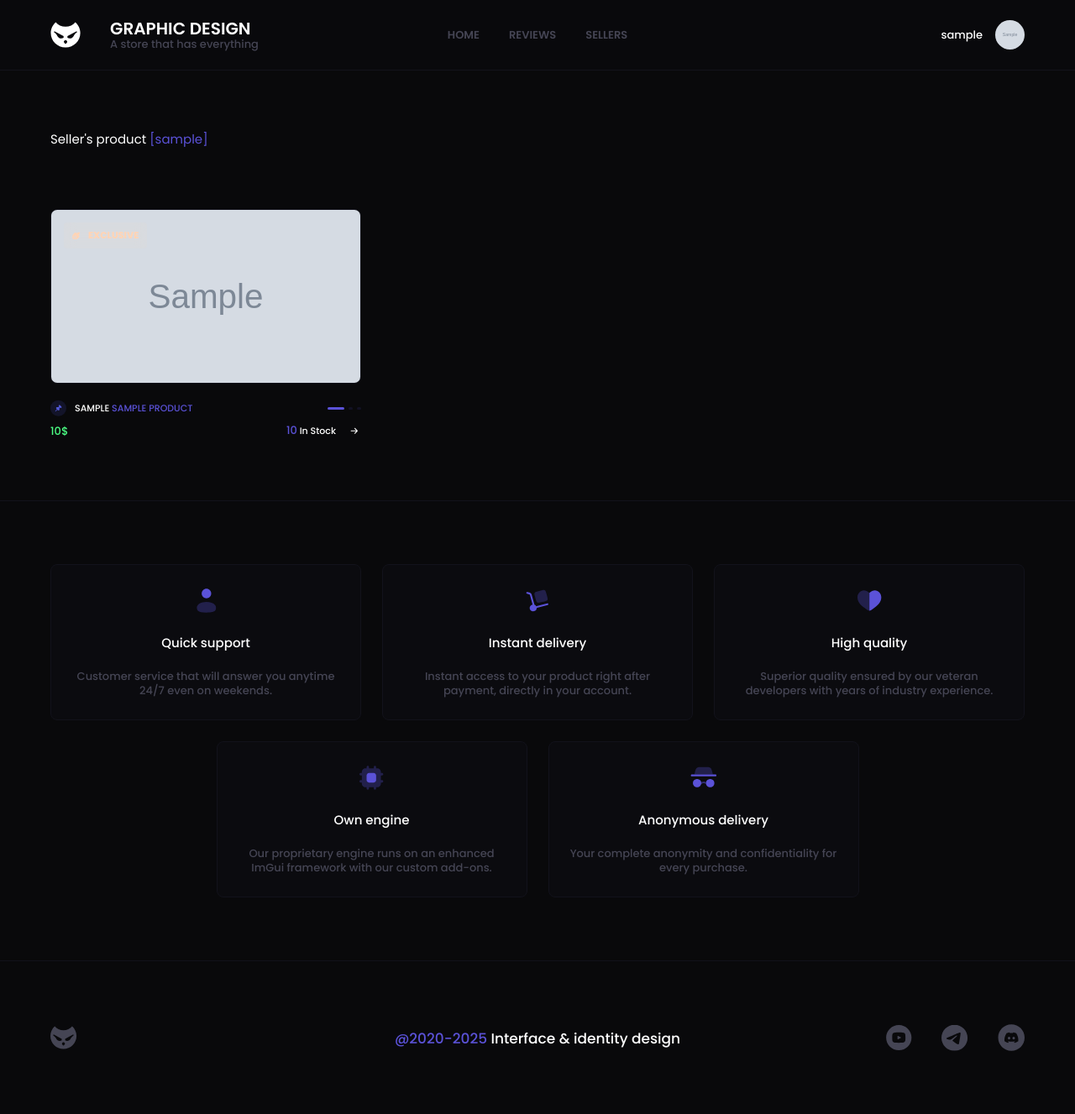
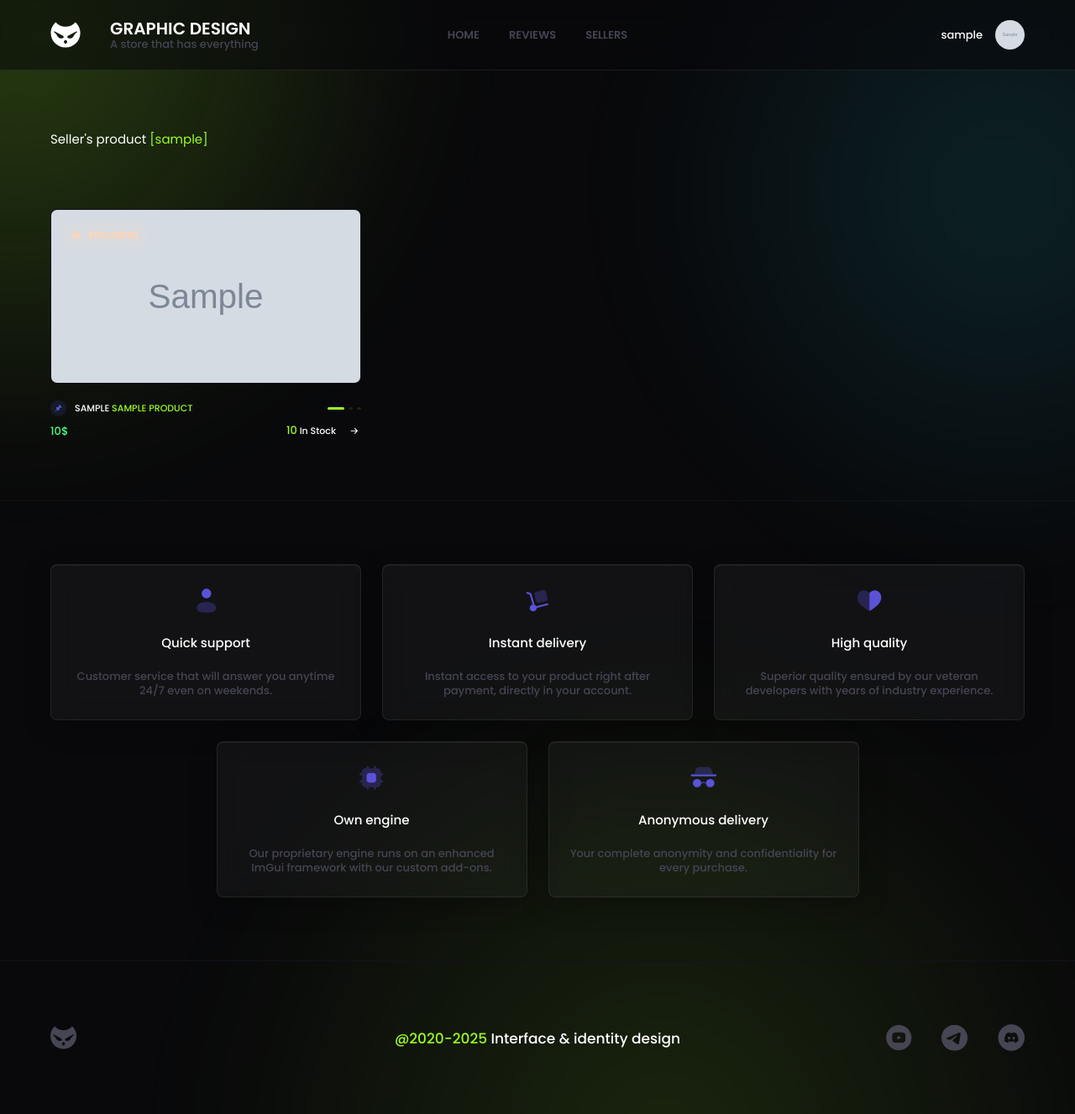
Before and after one commit to panzo-xoc/WBEENGINE, a Flask app: a page that uses templates/base.html in a window 1280 px wide. Shown: the whole page at 84% size. Run offline with Flask 3, Linux system fonts and the light colour scheme; the visitor is signed in with stand-in values (Sample User, id 1); tables that the repository leaves empty hold one stand-in row (values such as "Sample post"); grey boxes marked "Sample" are stand-in pictures.

Commit message:
Update style.css

```diff
--- a/static/css/style.css
+++ b/static/css/style.css
@@ -26,9 +26,9 @@
     --child: #0B0B0F;
     --child50: #0B0B0F50;
     --child95: #0B0B0F95;
-    --accent: #5B52D8;
-    --accent20: #5B52D820;
-    --accent-hover: #868AFF;
+    --accent: #9CFB27;
+    --accent20: #9CFB2720;
+    --accent-hover: #B8FF5E;
     --widget: #0F0F14;
     --light-widget: #15151C;
     --on-widget: #1A1A24;
@@ -576,3 +576,71 @@ body, html {
         background-color: var(--text);
     }
 }
+
+/* ===================== ANIMASI GLOBAL ===================== */
+@keyframes fadeUp {
+    from { opacity: 0; transform: translateY(24px); }
+    to   { opacity: 1; transform: translateY(0); }
+}
+@keyframes slideDown {
+    from { opacity: 0; transform: translateY(-100%); }
+    to   { opacity: 1; transform: translateY(0); }
+}
+@keyframes glowPulse {
+    0%, 100% { opacity: .5; transform: translate(-50%, -50%) scale(1); }
+    50%      { opacity: 1;  transform: translate(-50%, -50%) scale(1.15); }
+}
+@keyframes bgDrift {
+    from { transform: translate3d(-3%, -2%, 0) scale(1); }
+    to   { transform: translate3d(3%, 3%, 0) scale(1.12); }
+}
+
+@media (prefers-reduced-motion: no-preference) {
+    .titlebar__container {
+        animation: slideDown .7s cubic-bezier(.2,.7,.2,1) backwards;
+    }
+    body::before {
+        animation: bgDrift 22s ease-in-out infinite alternate;
+    }
+}
+
+/* ===================== BACKGROUND GRADIENT BLUR ===================== */
+body {
+    background: transparent;
+}
+
+body::before {
+    content: "";
+    position: fixed;
+    inset: -20%;
+    z-index: -1;
+    pointer-events: none;
+    background:
+        radial-gradient(40% 40% at 18% 18%, rgba(156,251,39,.22), transparent 70%),
+        radial-gradient(35% 35% at 82% 28%, rgba(34,211,238,.13), transparent 70%),
+        radial-gradient(45% 45% at 60% 88%, rgba(156,251,39,.12), transparent 70%);
+    filter: blur(60px);
+    will-change: transform;
+}
+
+/* ===================== GLASS ===================== */
+.titlebar__container {
+    background-color: rgba(9,9,11,.55);
+    border-bottom: 1px solid rgba(255,255,255,.08);
+}
+
+.statistic__content,
+.reviews__item,
+.seller__item,
+.guarantee__item,
+.notify__message {
+    background: rgba(255,255,255,.04);
+    border: 1px solid rgba(255,255,255,.08);
+    backdrop-filter: blur(16px) saturate(140%);
+    -webkit-backdrop-filter: blur(16px) saturate(140%);
+    box-shadow: 0 8px 32px rgba(0,0,0,.25), inset 0 1px 0 rgba(255,255,255,.06);
+}
+
+.reviews__item__bottom {
+    background: rgba(255,255,255,.03);
+}
```
